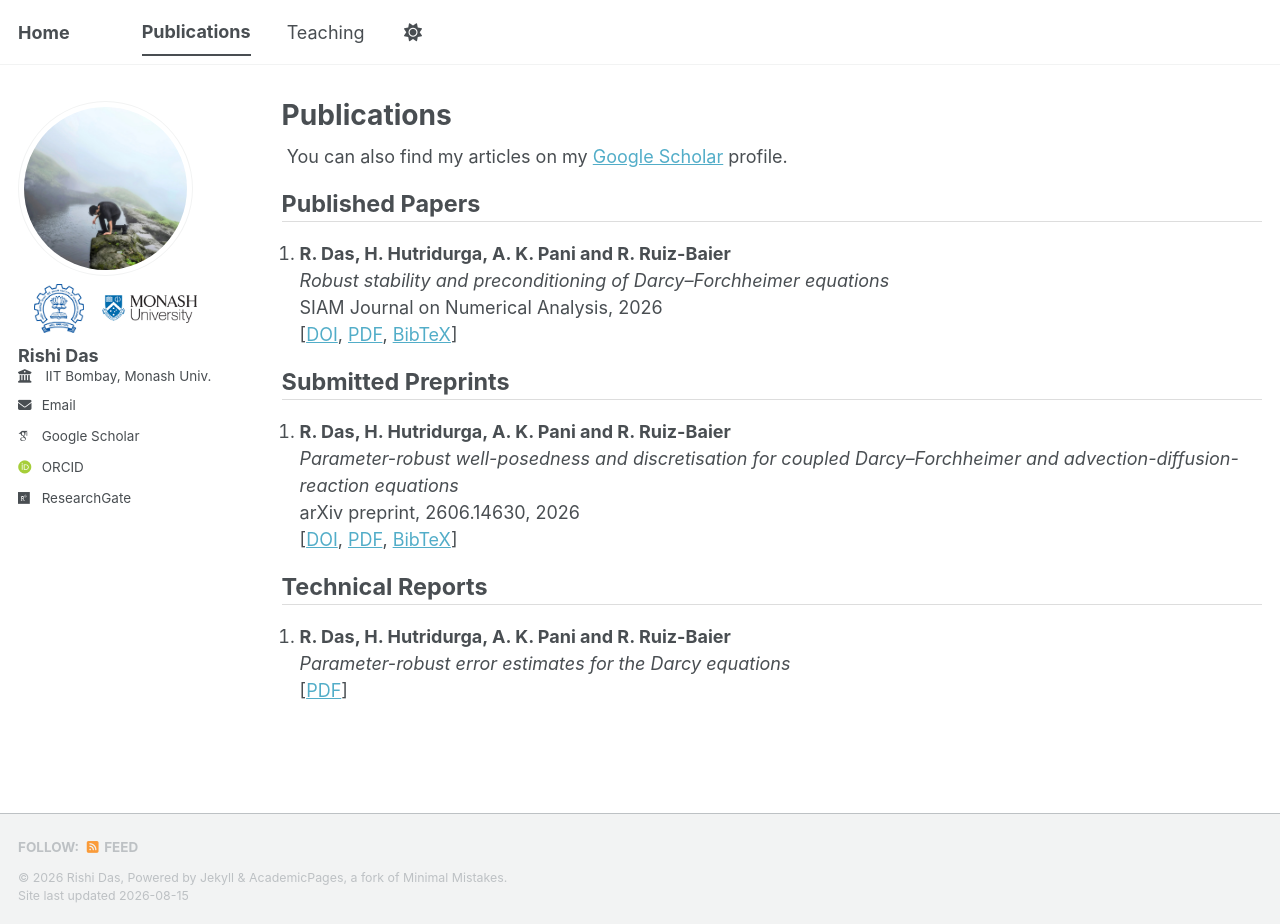
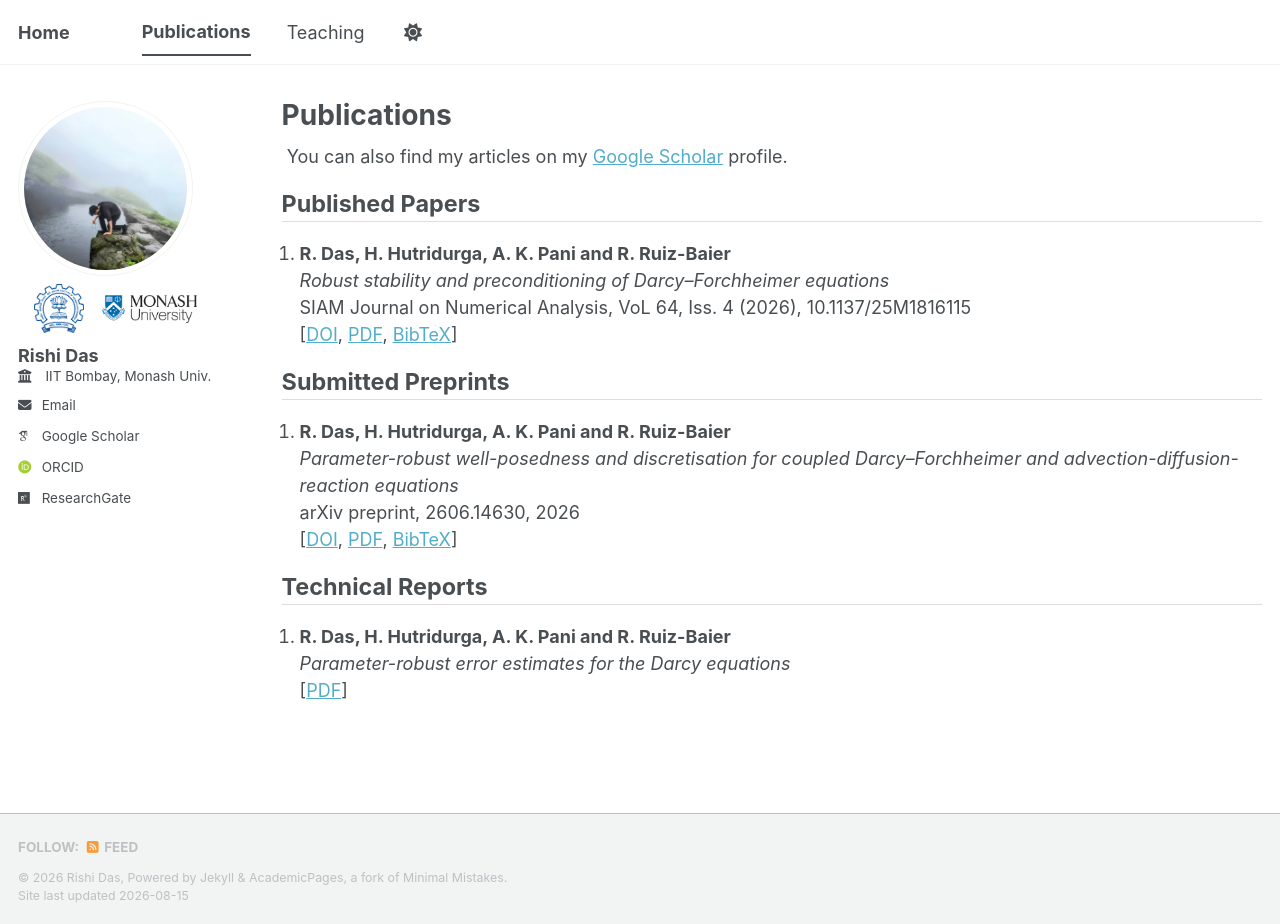
Before and after one commit to rishidas-04/rishidas-04.github.io, a Jekyll site: the page built from _pages/publications.html, in a window 1280 px wide and 924 px high. Built offline with Jekyll 4.4.1, drawn with Linux system fonts in a browser that asks for light colours; some web fonts are replaced; a script bundle is joined from its source files by our own code; library files that are not in the unit come from our copies.

Commit message:
Update publication details for SIAM Journal article

```diff
--- a/_pages/publications.html
+++ b/_pages/publications.html
@@ -17,7 +17,7 @@ author_profile: true
   <li>
     <strong>R. Das, H. Hutridurga, A. K. Pani and R. Ruiz-Baier</strong><br>
     <em>Robust stability and preconditioning of Darcy–Forchheimer equations</em><br>
-    SIAM Journal on Numerical Analysis, 2026<br>
+    SIAM Journal on Numerical Analysis, VoL 64, Iss. 4 (2026), 10.1137/25M1816115<br>
     [<a href="https://epubs.siam.org/doi/10.1137/25M1816115">DOI</a>,
     <a href="/files/dhpr_sinum26.pdf">PDF</a>,
     <a href="https://epubs.siam.org/doi/10.1137/25M1816115">BibTeX</a>]
```
